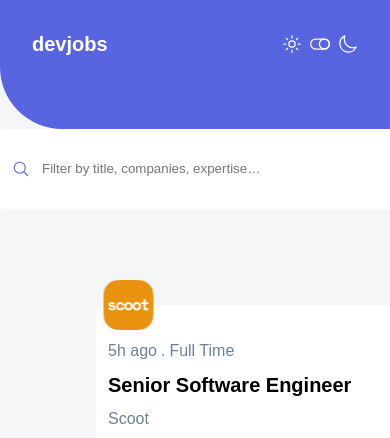
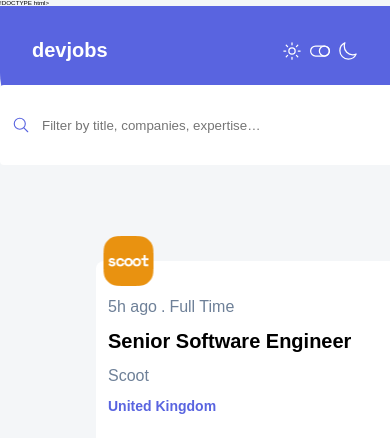
Before and after one commit to peranidzeanano/devjob-web-app, a plain HTML site: page index.html in a window 390 px wide. Shown: the top 438 px of the page. Drawn offline with nearby package versions, Linux system fonts and the light colour scheme.

Commit message:
create web page

```diff
--- a/index.html
+++ b/index.html
@@ -1,4 +1,4 @@
-<!DOCTYPE html>
+!DOCTYPE html>
 <html lang="en">
   <head>
     <meta charset="UTF-8" />
--- a/style.css
+++ b/style.css
@@ -252,12 +252,3 @@ body {
 .checkbox-button-bar-box :hover {
   cursor: pointer;
 }
-
-/* ______________________________________________ */
-
-@media (max-width: 1009px) {
-  .container {
-    max-width: 1110px;
-    margin: 0 auto;
-  }
-}
```
